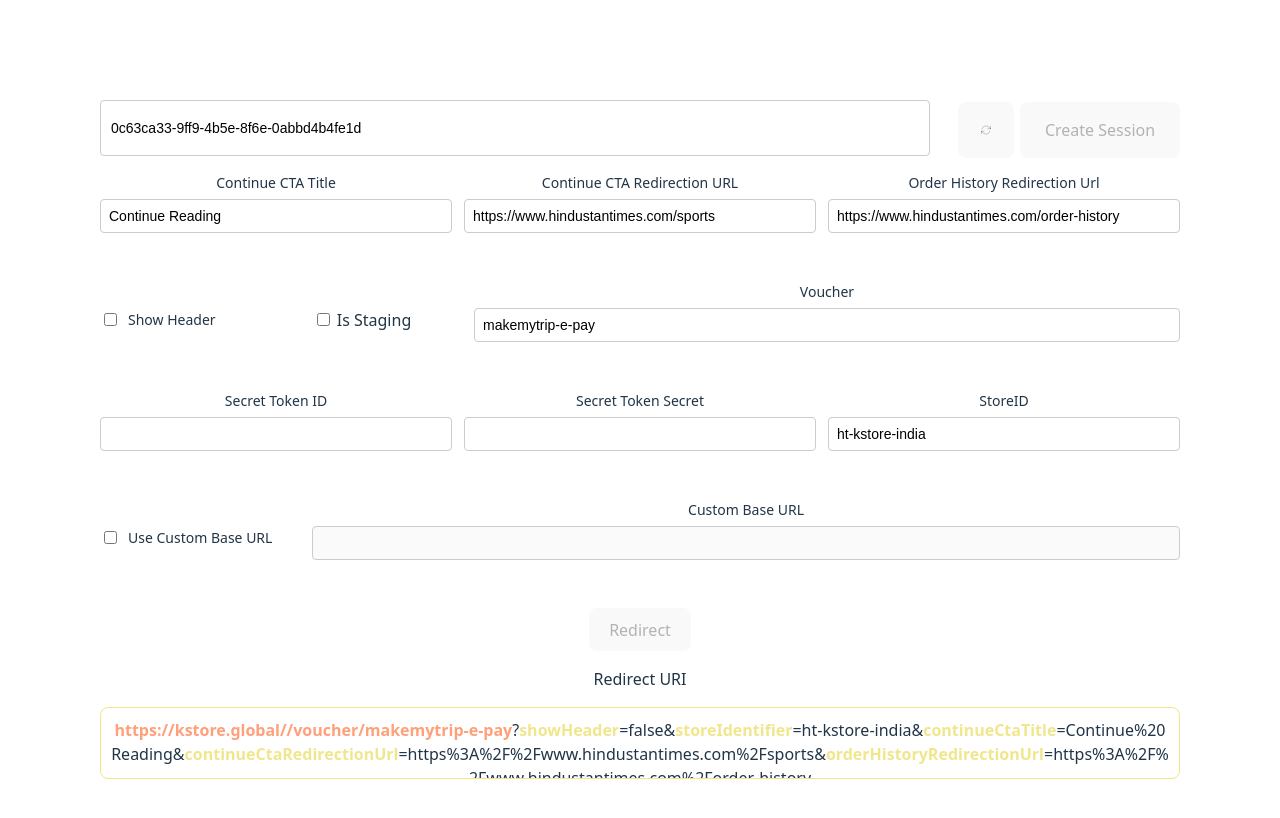
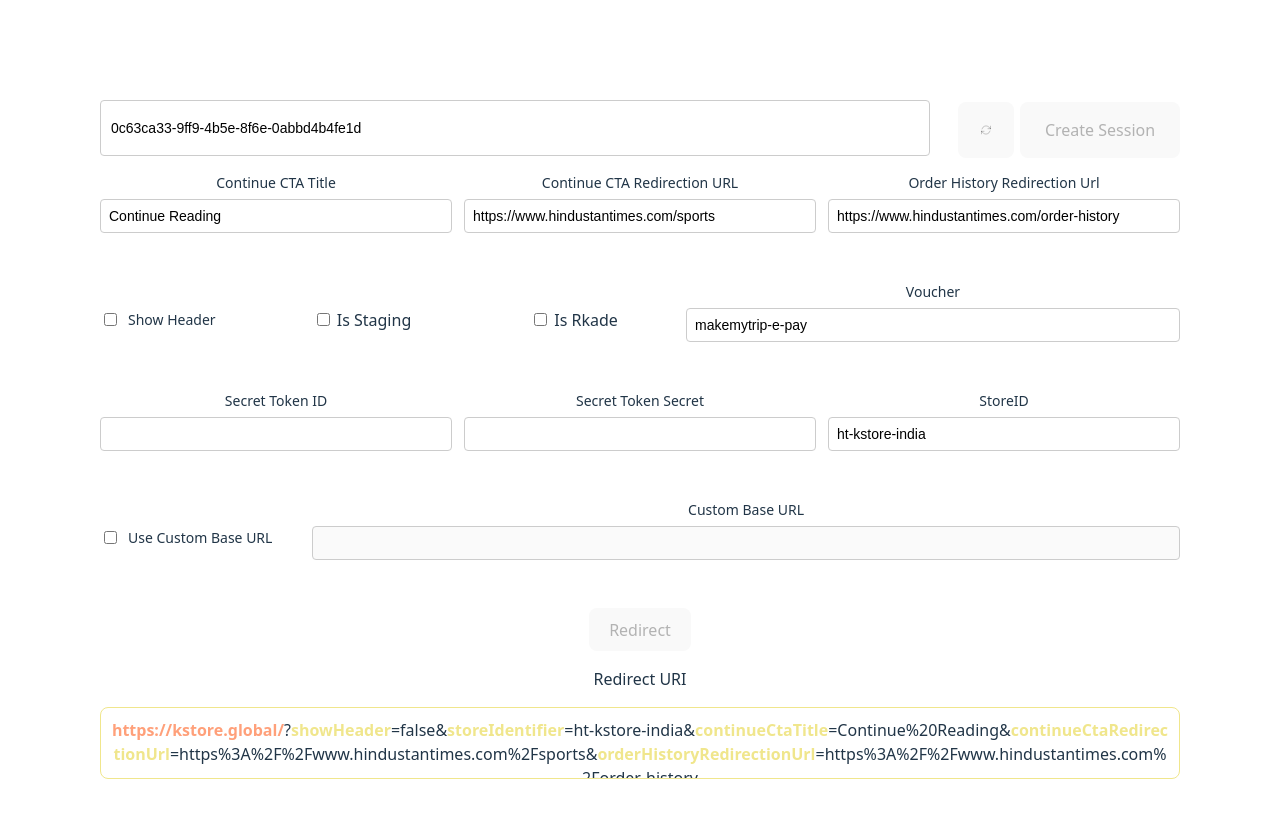
Before and after one commit to pankaj-gkm/HT, a React (Vite) app: page / in a window 1280 px wide. Shown: the top 818 px of the page. Built offline with nearby package versions, Linux system fonts and the light colour scheme.

Commit message:
feat: add rkade implementation

```diff
--- a/src/App.tsx
+++ b/src/App.tsx
@@ -46,6 +46,9 @@ function App() {
   const [isStaging, setIsStaging] = useState(() =>
     JSON.parse(localStorage.getItem("staging") || "false")
   );
+  const [isRkade, setisRkade] = useState(
+    !!JSON.parse(localStorage.getItem("isRkade") || "false")
+  );
 
   const baseURl = isStaging
     ? "https://stage-platform-protocols.kgen.io"
@@ -57,14 +60,18 @@ function App() {
     () =>
       isStaging
         ? {
-            "x-client-id": "209cbe38-abf2-4673-8c86-f1be4942eacc",
-            "x-client-secret": "f3mm1OKppwdfd7Wtu2F8YMCwlOWOXH680kPmEzP02d",
+            "x-client-id": isRkade
+              ? "sandbox-client-id-only-for-testing"
+              : "209cbe38-abf2-4673-8c86-f1be4942eacc",
+            "x-client-secret": isRkade
+              ? "sandbox-client-secret-only-for-testing"
+              : "f3mm1OKppwdfd7Wtu2F8YMCwlOWOXH680kPmEzP02d",
           }
         : {
             "x-client-id": "",
             "x-client-secret": "",
           },
-    [isStaging]
+    [isStaging, isRkade]
   );
 
   const defaultStoreUrl = isStaging ? STAGE : PROD;
@@ -101,7 +108,7 @@ function App() {
     ? values.customStoreUrl
     : defaultStoreUrl;
 
-  const baseUrl = `${storeUrl}/voucher/${values.voucher}`;
+  const baseUrl = `${storeUrl}`;
 
   const params = {
     showHeader: values.showHeader,
@@ -128,8 +135,13 @@ function App() {
   }, [values.customStoreUrl]);
 
   useEffect(() => {
+    reset(defaultValues);
+    localStorage.setItem("isRkade", String(isRkade));
+  }, [isRkade]);
+
+  useEffect(() => {
     localStorage.setItem("useCustomUrl", JSON.stringify(values.useCustomUrl));
-  });
+  }, [values.useCustomUrl]);
 
   useEffect(() => {});
 
@@ -183,6 +195,7 @@ function App() {
     return (
       <iframe
         src={getRedirectUrl()}
+        allow="clipboard-read; clipboard-write"
         style={{ width: "100vw", height: "100vh", border: "none" }}
       />
     );
@@ -263,6 +276,24 @@ function App() {
             onChange={(e) => setIsStaging(e.target.checked)}
           />
           Is Staging
+        </label>
+
+        <label
+          style={{
+            ...groupStyle,
+            flex: 0,
+            minWidth: 200,
+            flexDirection: "row",
+            alignItems: "center",
+            gap: 4,
+          }}
+        >
+          <input
+            type="checkbox"
+            checked={isRkade}
+            onChange={(e) => setisRkade(e.target.checked)}
+          />
+          Is Rkade
         </label>
 
         <TextField
```
